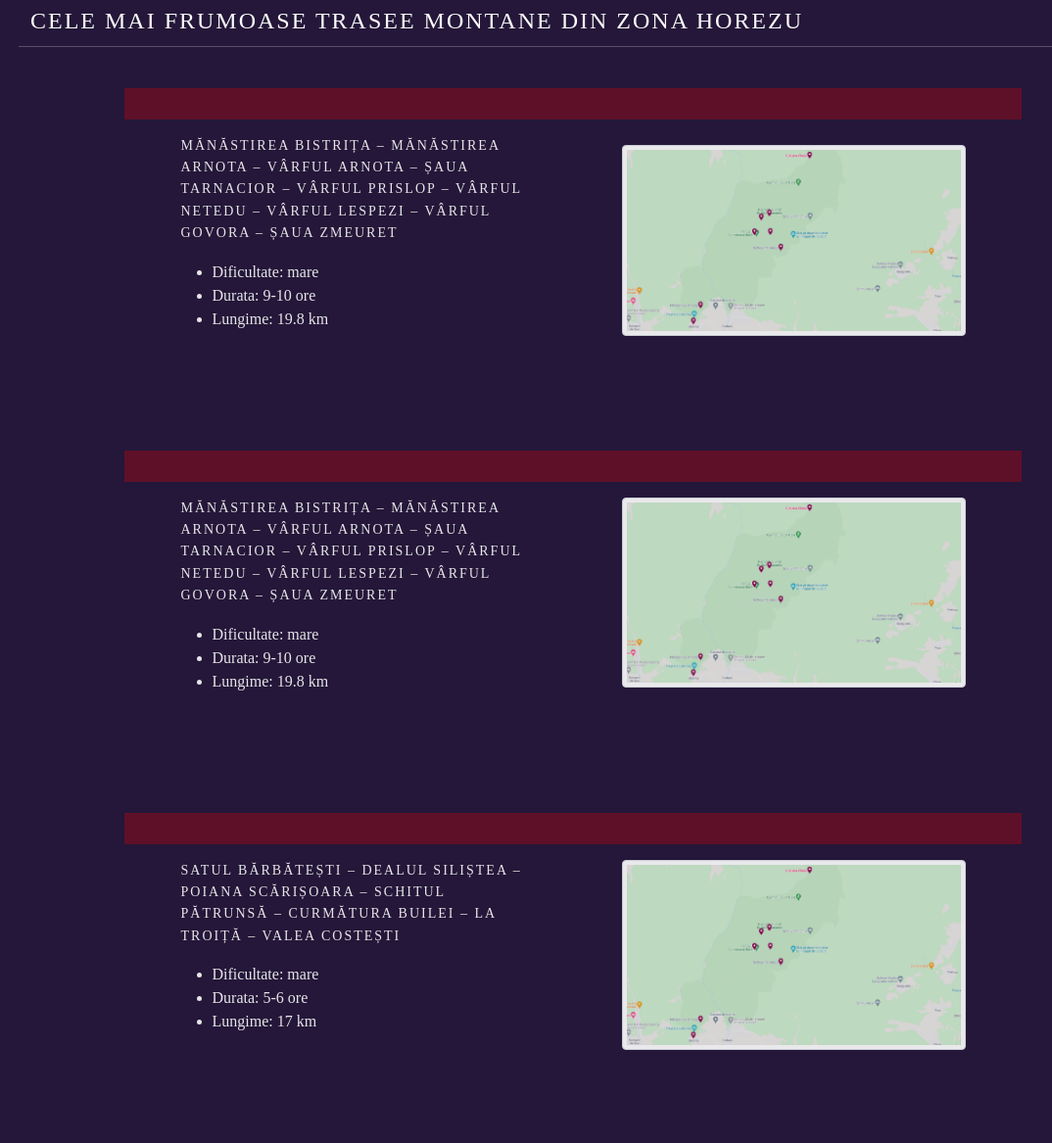
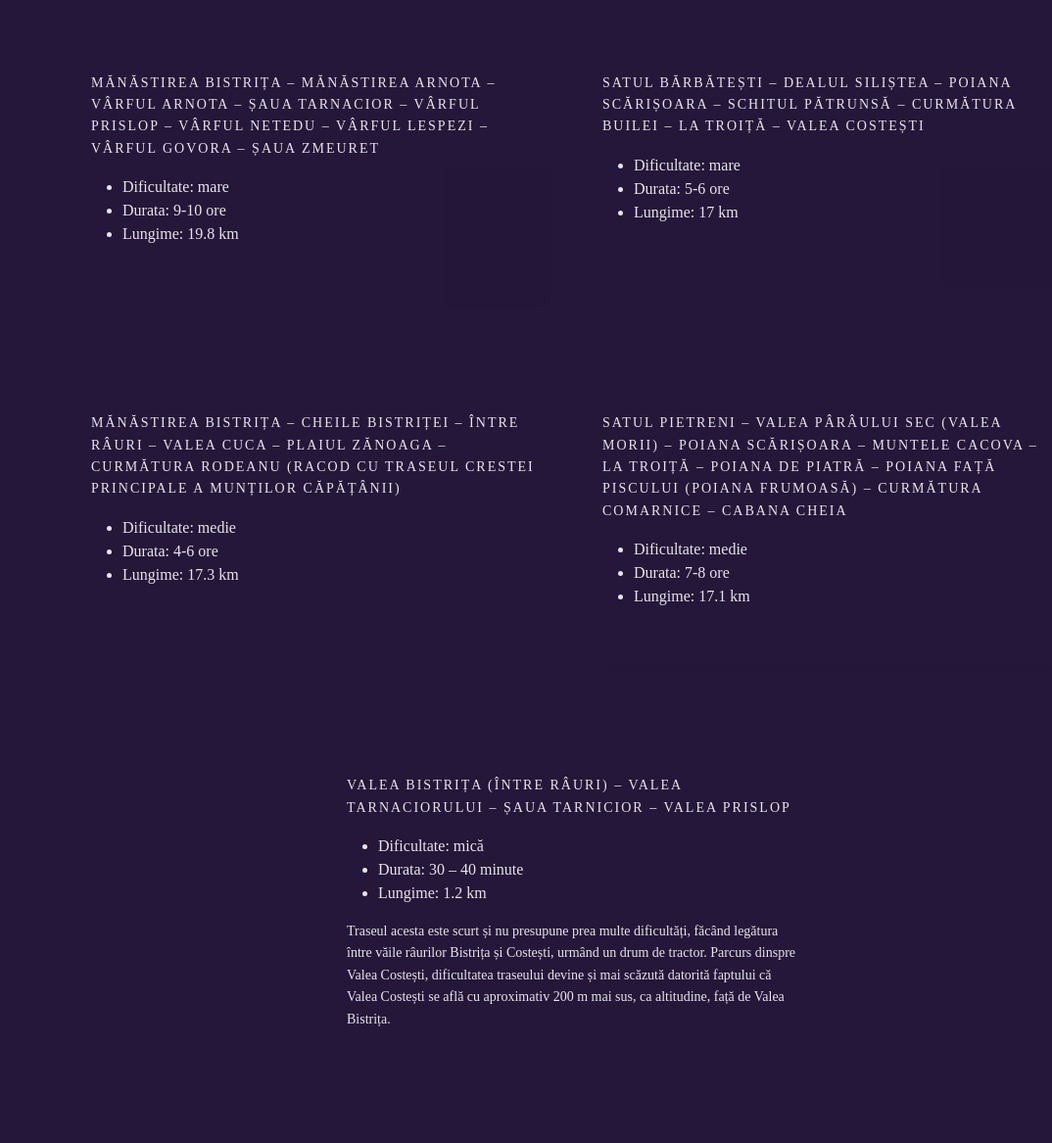
Before and after one commit to GhGeani/bc-website, a website: page www/activitati.html in a window 1280 px wide. Shown: the part 846-2013 px from the top of the page at 98% size, without its empty margins (55-1129 px from the left). Drawn offline with nearby package versions, Linux system fonts and the light colour scheme.

Commit message:
Refactor activities.

```diff
--- a/www/activitati.html
+++ b/www/activitati.html
@@ -22,7 +22,8 @@
     <nav-bar></nav-bar>
 
     <!-- MOUNTAINS TRAIL SECTION TITLE -->
-    <a href="https://www.google.com/maps/d/u/2/edit?mid=1oryTyDpRWWoO6DsZUgX942fCMKXJDrn_&usp=sharing" target= "_blank" id="mountain-trails-section" class="container-lg d-flex justify-content-center align-items-center mt-5">
+    <div id="a-first-section" class="container-fluid">
+      <a href="https://www.google.com/maps/d/u/2/edit?mid=1oryTyDpRWWoO6DsZUgX942fCMKXJDrn_&usp=sharing" target= "_blank" id="mountain-trails-section" class="d-flex justify-content-center align-items-center pt-5">
         <div class="text-center section-title">
           <h1 class="medium-copy caption">
             Trasee montane Buila-Vânturarița
@@ -35,22 +36,23 @@
 
         </div>
       </a>
+    </div>
 
-    <section class="container-lg p-3">
-
-      <div class="row mt-5 justify-content-center align-items-center">
+    <section id="a-second-section">
+      <div class="container-lg">
+        <div class="row pt-5 justify-content-center align-items-center">
 
           <h1 class="medium-copy caption">
             Cele mai frumoase trasee montane din zona Horezu
           </h1>
           <hr>
-      </div>
 
           <div class="row justify-content-center mt-3 px-md-5 mx-md-5">
 
-        <div class="f-card h-diff py-5 mb-5">
+            <div class="col-12 col-md-6 col-xxl-4">
+              <div class="f-card py-5 mb-5 t-card p-2">
                 <a class="row justify-content-around align-items-center a-link">
-            <div class="col-12 col-md-6 col-lg-5">
+                  <div class="col-12">
                     <p class="small-copy caption">
                       Mănăstirea Bistrița – Mănăstirea Arnota – Vârful Arnota – Șaua Tarnacior – Vârful Prislop – Vârful Netedu – Vârful Lespezi – Vârful Govora – Șaua Zmeuret
                     </p>
@@ -60,33 +62,14 @@
                       <li>Lungime: 19.8 km</li>
                     </ul>
                   </div>
-            <div class="col-12 col-md-6 col-lg-5">
-              <img src="/assets/images/map.png" class="img-thumbnail">
-            </div>
                 </a>
               </div>
-
-        <div class="f-card h-diff py-5  mb-5">
-          <a class="row justify-content-around a-link">
-            <div class="col-12 col-md-6 col-lg-5">
-              <p class="small-copy caption">
-                Mănăstirea Bistrița – Mănăstirea Arnota – Vârful Arnota – Șaua Tarnacior – Vârful Prislop – Vârful Netedu – Vârful Lespezi – Vârful Govora – Șaua Zmeuret
-              </p>
-              <ul>
-                <li>Dificultate: mare</li>
-                <li>Durata: 9-10 ore</li>
-                <li>Lungime: 19.8 km</li>
-              </ul>
-            </div>
-            <div class="col-12 col-md-6 col-lg-5">
-              <img src="/assets/images/map.png" class="img-thumbnail">
-            </div>
-          </a>
             </div>
 
-        <div class="f-card h-diff py-5  mb-5">
+            <div class="col-12 col-md-6 col-xxl-4">
+              <div class="f-card py-5 mb-5 t-card p-2">
                 <a class="row justify-content-around a-link">
-            <div class="col-12 col-md-6 col-lg-5">
+                  <div class="col-12">
                     <p class="small-copy caption">
                       Satul Bărbătești – Dealul Siliștea – Poiana Scărișoara – Schitul Pătrunsă – Curmătura Builei – La Troiță – Valea Costești
                     </p>
@@ -96,15 +79,14 @@
                       <li>Lungime: 17 km</li>
                     </ul>
                   </div>
-            <div class="col-12 col-md-6 col-lg-5">
-              <img src="/assets/images/map.png" class="img-thumbnail">
-            </div>
                 </a>
               </div>
+            </div>
 
-        <div class="f-card m-diff py-5 mb-5">
+            <div class="col-12 col-md-6 col-xxl-4">
+              <div class="f-card py-5 mb-5 t-card p-2">
                 <a class="row justify-content-around a-link">
-            <div class="col-12 col-md-6 col-lg-5">
+                  <div class="col-12">
                     <p class="small-copy caption">
                       Mănăstirea Bistrița – Cheile Bistriței – Între Râuri – Valea Cuca – Plaiul Zănoaga – Curmătura Rodeanu (racod cu traseul crestei principale a Munților Căpățânii)
                     </p>
@@ -114,15 +96,14 @@
                       <li>Lungime: 17.3 km</li>
                     </ul>
                   </div>
-            <div class="col-12 col-md-6 col-lg-5">
-              <img src="/assets/images/map.png" class="img-thumbnail">
-            </div>
                 </a>
               </div>
+            </div>
 
-        <div class="f-card m-diff py-5 mb-5">
+            <div class="col-12 col-md-6 col-xxl-4">
+              <div class="f-card py-5 mb-5 t-card p-2">
                 <a class="row justify-content-around a-link">
-            <div class="col-12 col-md-6 col-lg-5">
+                  <div class="col-12">
                     <p class="small-copy caption">
                       Satul Pietreni – Valea Pârâului Sec (Valea Morii) – Poiana Scărișoara – Muntele Cacova – La Troiță – Poiana de Piatră – Poiana Față Piscului (Poiana Frumoasă) – Curmătura Comarnice – Cabana Cheia
                     </p>
@@ -132,15 +113,14 @@
                       <li>Lungime: 17.1 km</li>
                     </ul>
                   </div>
-            <div class="col-12 col-md-6 col-lg-5">
-              <img src="/assets/images/map.png" class="img-thumbnail">
-            </div>
                 </a>
               </div>
+            </div>
 
-        <div class="f-card l-diff py-5 mb-5">
+            <div class="col-12 col-md-6 col-xxl-4">
+              <div class="f-card py-5 mb-5 t-card p-2">
                 <a class="row justify-content-around a-link">
-            <div class="col-12 col-md-6 col-lg-5">
+                  <div class="col-12">
                     <p class="small-copy caption">
                       Valea Bistrița (Între Râuri) – Valea Tarnaciorului – Șaua Tarnicior – Valea Prislop
                     </p>
@@ -153,18 +133,20 @@
                       Traseul acesta este scurt și nu presupune prea multe dificultăți, făcând legătura între văile râurilor Bistrița și Costești, urmând un drum de tractor. Parcurs dinspre Valea Costești, dificultatea traseului devine și mai scăzută datorită faptului că Valea Costești se află cu aproximativ 200 m mai sus, ca altitudine, față de Valea Bistrița.
                     </p>
                   </div>
-            <div class="col-12 col-md-6 col-lg-5">
-              <img src="/assets/images/map.png" class="img-thumbnail">
+                </a>
               </div>
-          </a>
             </div>
 
           </div>
+        </div>
+      </div>
+
 
     </section>
 
+
     <section id="clay-section">
-      <div class="container-lg">
+      <div class="container-lg py-5">
         <div class="row justify-content-center align-items-center">
           <div class="col-10 col-md-5">
             <h2 class="medium-copy caption">
```
Lines whose indentation alone changed are shown as unchanged.
